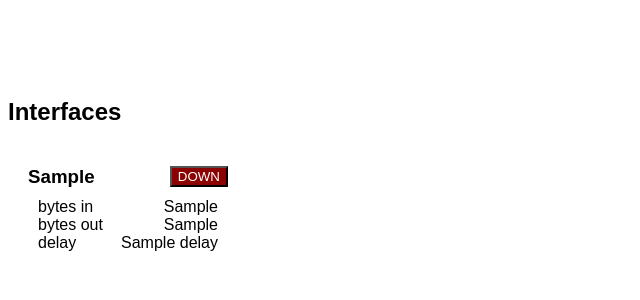
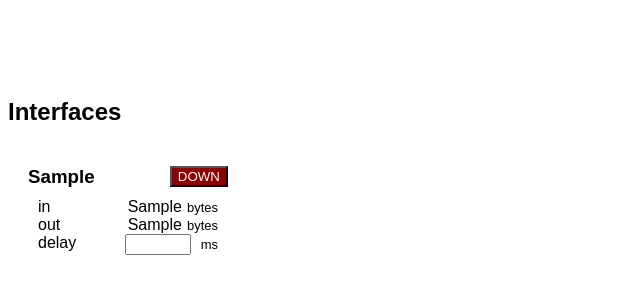
Before and after one commit to ijokarumawak/network-simulator, a FastAPI app: template templates/network.html in a window 1280 px wide. Shown: the part 186-486 px from the top of the page, without its empty margins (0-640 px from the left). Run offline with FastAPI, Linux system fonts and the light colour scheme; the template is opened without the code that fills it: most values are stand-ins (such as "Sample title", 1, 10 or a date in 2020); parts of the project's set-up code (start-up, migrations or seed data) failed here and were passed over.

Commit message:
Adding delay.

```diff
--- a/app/main.py
+++ b/app/main.py
@@ -1,9 +1,8 @@
+import asyncio
 import random
 import ipaddress
-from numpy import source
-from regex import F
 import yaml
-import requests
+import time
 from fastapi import FastAPI, Request
 from fastapi.encoders import jsonable_encoder
 from fastapi.responses import HTMLResponse, JSONResponse
@@ -78,6 +77,10 @@ async def send(network_id: str, request: NetworkRequest):
     destination_bytes = 0
 
   else:
+    # Add some delay.
+    delay = network['interfaces'][ingress_interface]['delay'] + network['interfaces'][egress_interface]['delay']
+    await asyncio.sleep(delay / 1000)
+
     # If the interfaces are active, then process the request.
     if destination_locality == 'external':
       # transport
@@ -123,3 +126,12 @@ async def toggle_status(network_id: str, i: int, request: Request):
   network['interfaces'][i]['active'] = status
   network['messages'].insert(0, {'timestamp':datetime.utcnow().isoformat(), 'message': 'Interface {} is {}.'.format(i, 'UP' if status else 'DOWN') })
   return {'success': True}
+
+
+@app.post('/{network_id}/interfaces/{i}/set_delay')
+async def set_delay(network_id: str, i: int, delay: int):
+  network = get_network(network_id)
+  print({'network_id': network_id, 'network': network, 'delay': delay})
+  network['interfaces'][i]['delay'] = delay
+  network['messages'].insert(0, {'timestamp':datetime.utcnow().isoformat(), 'message': 'Set delay of interface {} to {} ms.'.format(i, delay) })
+  return {'success': True}
--- a/requirements.txt
+++ b/requirements.txt
@@ -3,3 +3,4 @@ aiofiles
 elasticsearch[async]
 pydantic[dotenv]
 pyyaml
+httpx
--- a/static/styles.css
+++ b/static/styles.css
@@ -52,3 +52,13 @@ h1 {
 .interface .detail {
   padding: 10px;
 }
+
+.interface .detail .unit {
+  font-size: small;
+  margin-left: 5px;
+}
+
+.interface .delay {
+  width: 5em;
+  text-align: right;
+}
--- a/static/ui.js
+++ b/static/ui.js
@@ -5,12 +5,34 @@ async function toggleInterfaceStatus(networkId, i) {
       'Accept': 'application/json',
       'Content-Type': 'application/json'
     },
-    body: `{}`,
+    body: {},
   });
 
   response.json().then(data => {
     console.log(data);
     location.reload();
   });
+}
 
+async function setInterfaceDelay(event) {
+  if (event.key === 'Enter') {
+    const networkId = event.target.getAttribute('x-network');
+    const i = event.target.getAttribute('x-interface');
+    const delay = event.target.value;
+    console.log(networkId, i, delay);
+
+    const response = await fetch('/' + networkId + '/interfaces/' + i + '/set_delay?delay=' + delay, {
+      method: 'POST',
+      headers: {
+        'Accept': 'application/json',
+        'Content-Type': 'application/json'
+      },
+      body: {},
+    });
+
+    response.json().then(data => {
+      console.log(data);
+      location.reload();
+    });
+  }
 }
--- a/templates/network.html
+++ b/templates/network.html
@@ -37,16 +37,20 @@
         </div>
         <div class="detail">
           <div class="container space-between">
-            <label>bytes in</label>
-            <div>{{ interface.bytes_in }}</div>
+            <label>in</label>
+            <div><span>{{ interface.bytes_in }}</span><span class="unit">bytes</span></div>
           </div>
           <div class="container space-between">
-            <label>bytes out</label>
-            <div>{{ interface.bytes_out }}</div>
+            <label>out</label>
+            <div><span>{{ interface.bytes_out }}</span><span class="unit">bytes</span></div>
           </div>
           <div class="container space-between">
-            <label>delay</label>
-            <div>{{ interface.delay }}</div>
+            <label for="delay-{{ interface.i }}">delay</label>
+            <div>
+              <input id="delay-{{ interface.i }}" class="delay" onkeypress="setInterfaceDelay(event)"
+                     type="number" value="{{ interface.delay }}" min="0" step="100" x-network="{{ network.id }}" x-interface="{{ interface.i }}" />
+              <span class="unit">ms</span>
+            </div>
           </div>
         </div>
       </div>
--- a/topology.yml
+++ b/topology.yml
@@ -2,12 +2,12 @@ networks:
   - id: A
     network: '10.0.0.0/24'
     gateway: internet
-    num_of_clients: 0
+    num_of_clients: 1
     num_of_interfaces: 1
   - id: B
     network: '172.16.0.0/24'
     gateway: A
-    num_of_clients: 0
+    num_of_clients: 1
     num_of_interfaces: 1
   - id: C
     network: '192.168.0.0/24'
```
Also changed, not shown: app/client.py (+8 -7 lines).
